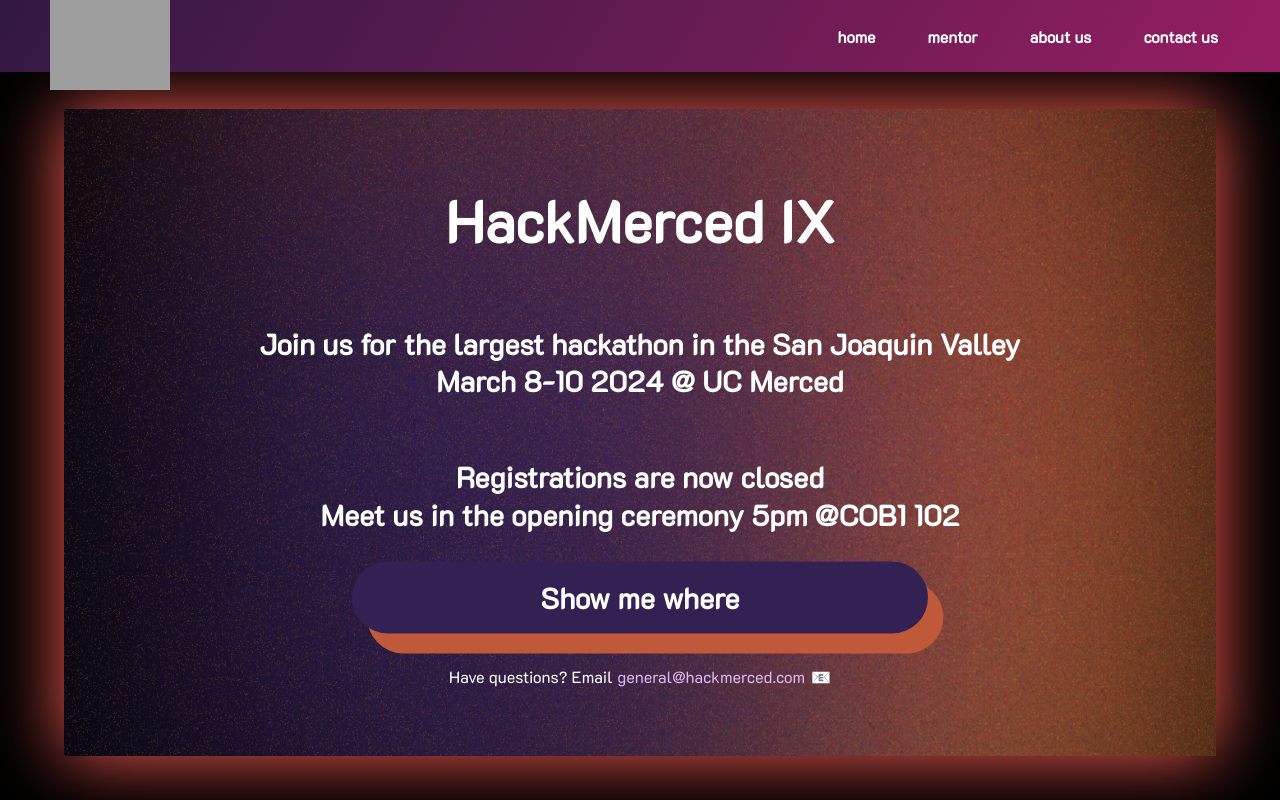
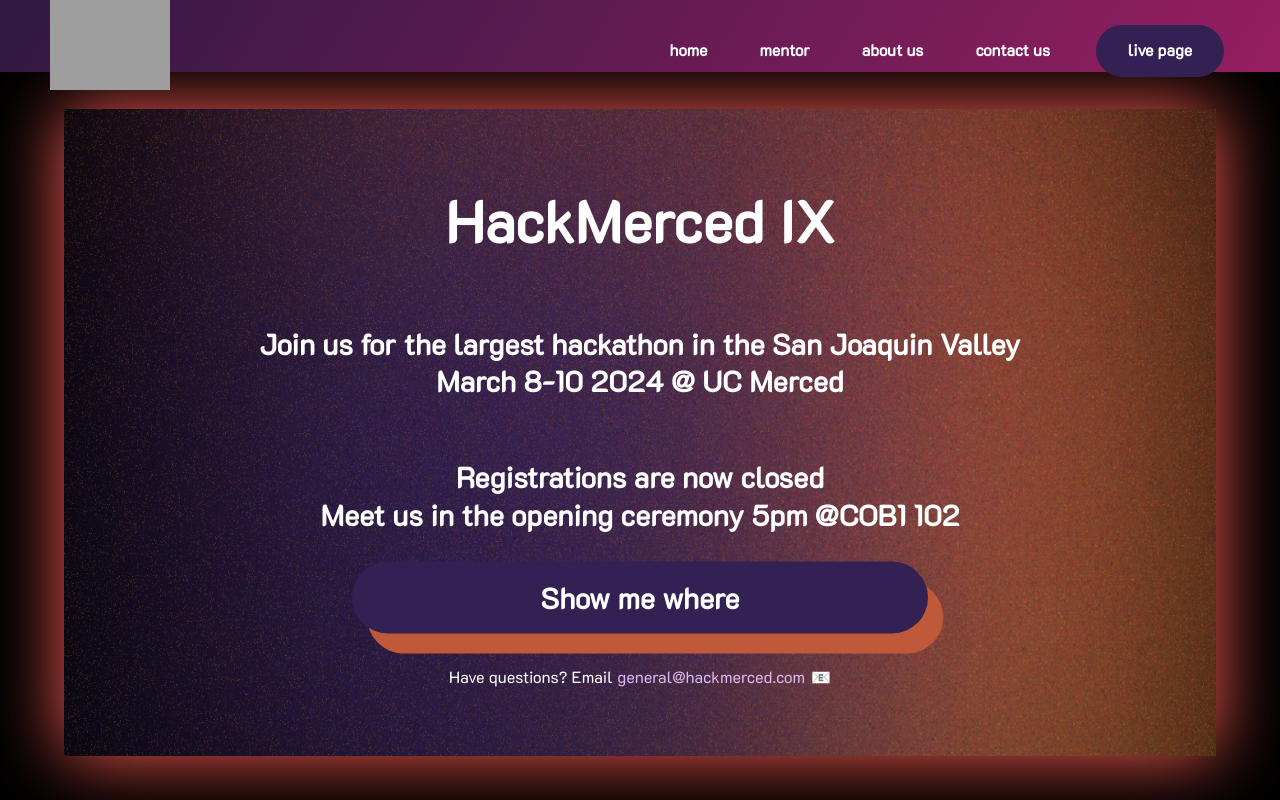
Before and after one commit to HackMerced/HackMerced-X, a React (Create React App) app: page / in a window 1280 px wide. Shown: the top 800 px of the page. Built offline with nearby package versions, Linux system fonts and the light colour scheme; no server answers; grey boxes are pictures that could not be loaded.

Commit message:
changed register to live page link

```diff
--- a/src/Components/NavBar.js
+++ b/src/Components/NavBar.js
@@ -8,7 +8,7 @@
           <li><a href="https://docs.google.com/forms/d/e/1FAIpQLSdsinPEX__G-Jr2kUgGIHNpwZyTA3VWYx4NPGU8X320Xa47rg/viewform"><button className="button" id="mentor-button">mentor</button></a></li>
           <li><Link to="/aboutus"><button className="button" id="about-us-button">about us</button></Link></li>
           <li><Link to="/contactus"><button className="button" id="contact-us-button">contact us</button></Link></li>
-          {/* <li><a href=""><button className="registerButton" id="register-button">register</button></a></li> */}
+          <li><a href="https://live.hackmerced.com/"><button className="registerButton" id="register-button">live page</button></a></li>
         </ul>
 
       </div>
```
